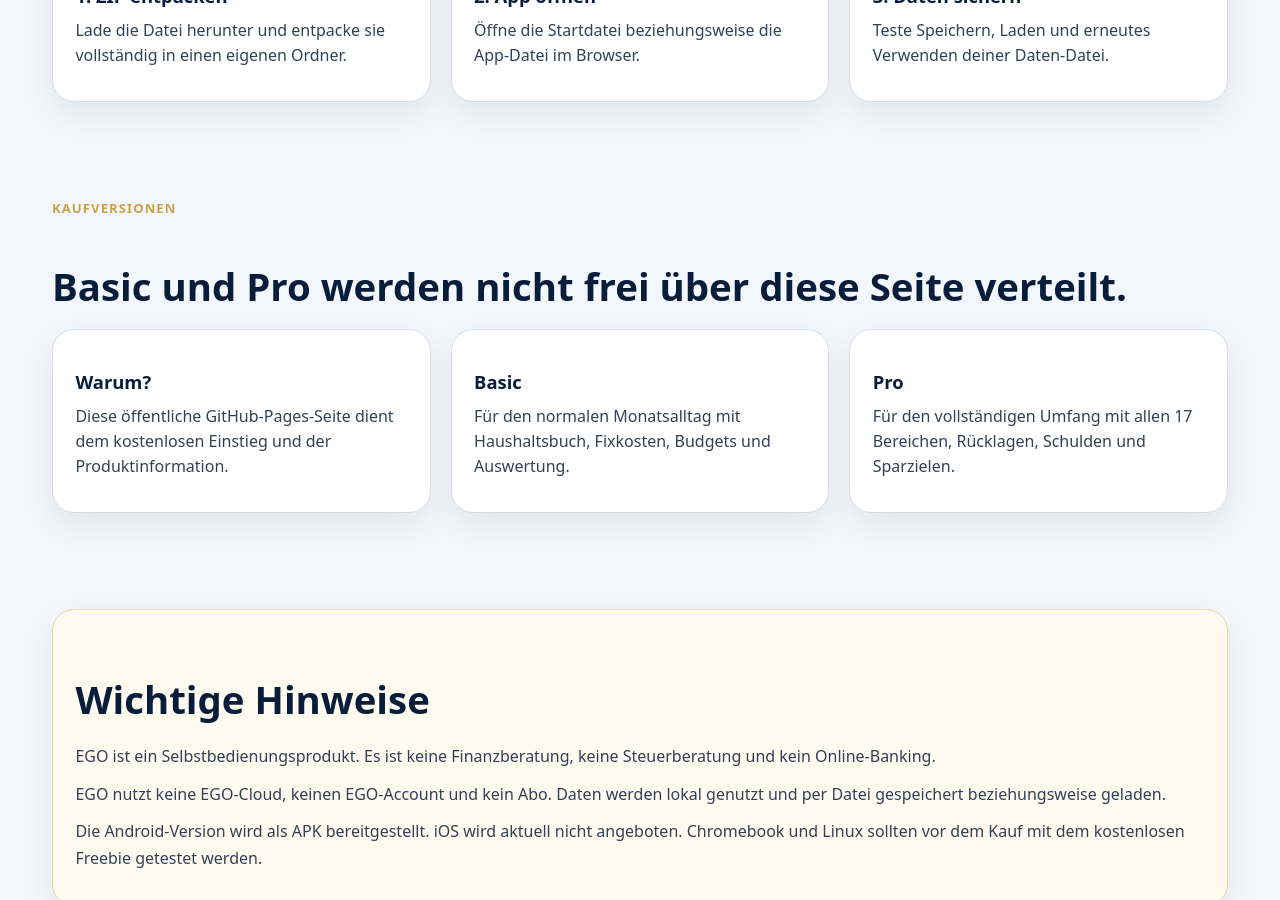
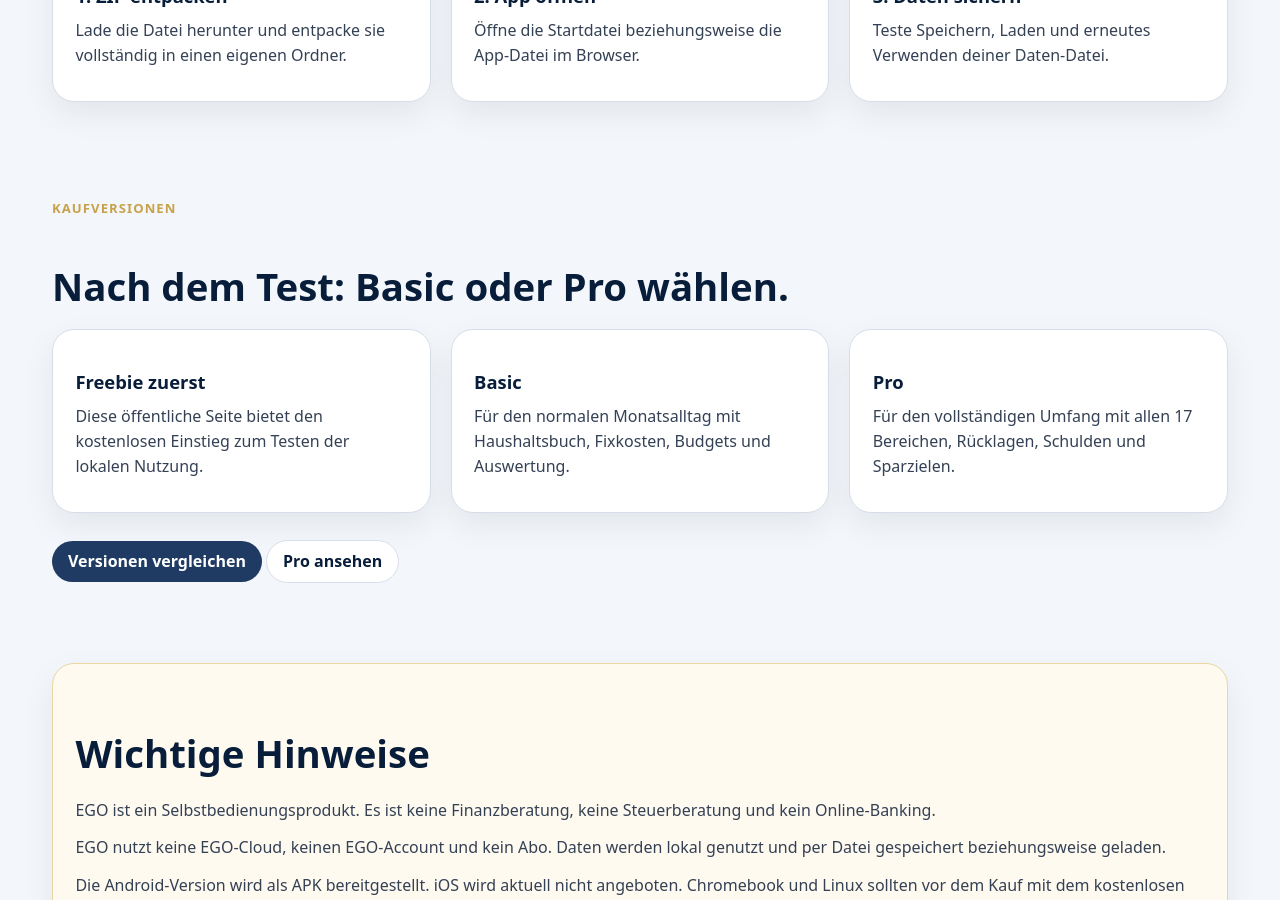
Before and after one commit to gluecklich-tools/einfach-geld-ordnen, a Jekyll site: the page built from seiten/downloads.md, in a window 1280 px wide and 900 px high, scrolled down 1546 px. Built offline with Jekyll 4.4.1, drawn with Linux system fonts in a browser that asks for light colours.

Commit message:
Downloads-Seite Kaufversionen freundlicher formulieren

```diff
--- a/seiten/downloads.md
+++ b/seiten/downloads.md
@@ -118,12 +118,12 @@ permalink: /seiten/downloads.html
 
 <section class="ego-section">
   <p class="ego-kicker">Kaufversionen</p>
-  <h2>Basic und Pro werden nicht frei über diese Seite verteilt.</h2>
+  <h2>Nach dem Test: Basic oder Pro wählen.</h2>
 
   <div class="ego-feature-grid">
     <section>
-      <h3>Warum?</h3>
-      <p>Diese öffentliche GitHub-Pages-Seite dient dem kostenlosen Einstieg und der Produktinformation.</p>
+      <h3>Freebie zuerst</h3>
+      <p>Diese öffentliche Seite bietet den kostenlosen Einstieg zum Testen der lokalen Nutzung.</p>
     </section>
 
     <section>
@@ -136,6 +136,11 @@ permalink: /seiten/downloads.html
       <p>Für den vollständigen Umfang mit allen 17 Bereichen, Rücklagen, Schulden und Sparzielen.</p>
     </section>
   </div>
+
+  <p>
+    <a class="button" href="{{ '/seiten/versionen.html' | relative_url }}">Versionen vergleichen</a>
+    <a class="button secondary" href="{{ '/seiten/vollversion.html' | relative_url }}">Pro ansehen</a>
+  </p>
 </section>
 
 <section class="ego-section ego-note">
```
